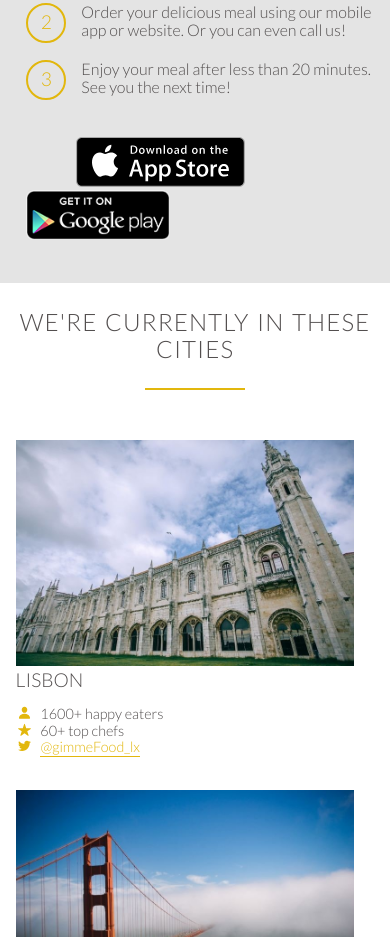
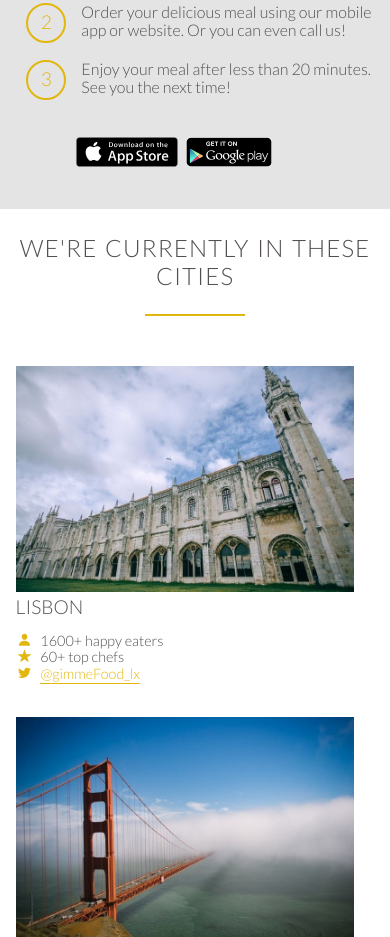
Before and after one commit to Saurabh07n/gimmeFood, a plain HTML site: page index.html in a window 390 px wide. Shown: the part 2576-3513 px from the top of the page. Drawn offline with nearby package versions, Linux system fonts and the light colour scheme.

Commit message:
Update queries.css

```diff
--- a/resources/css/queries.css
+++ b/resources/css/queries.css
@@ -179,4 +179,10 @@
   .contact-form {
     width: 100%;
   }
+
+  .btn-app img {
+    height: 30px;
+    width: auto;
+    margin-right: 5px;
+  }
 }
```
